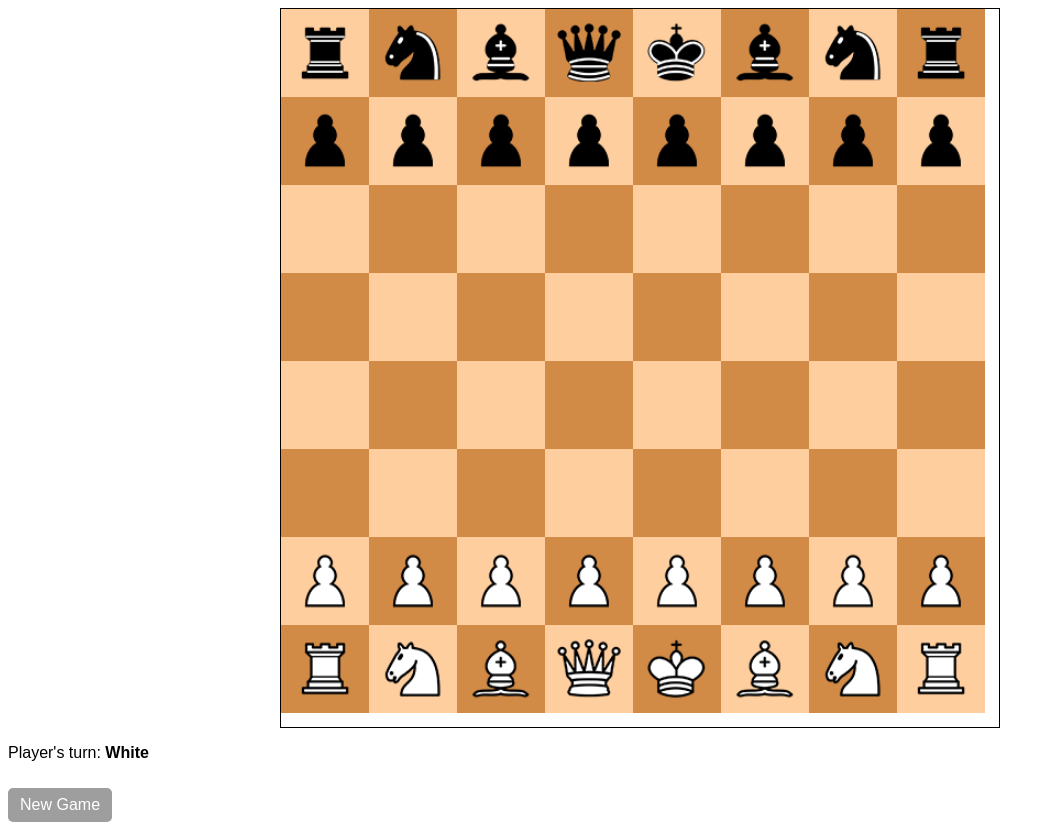
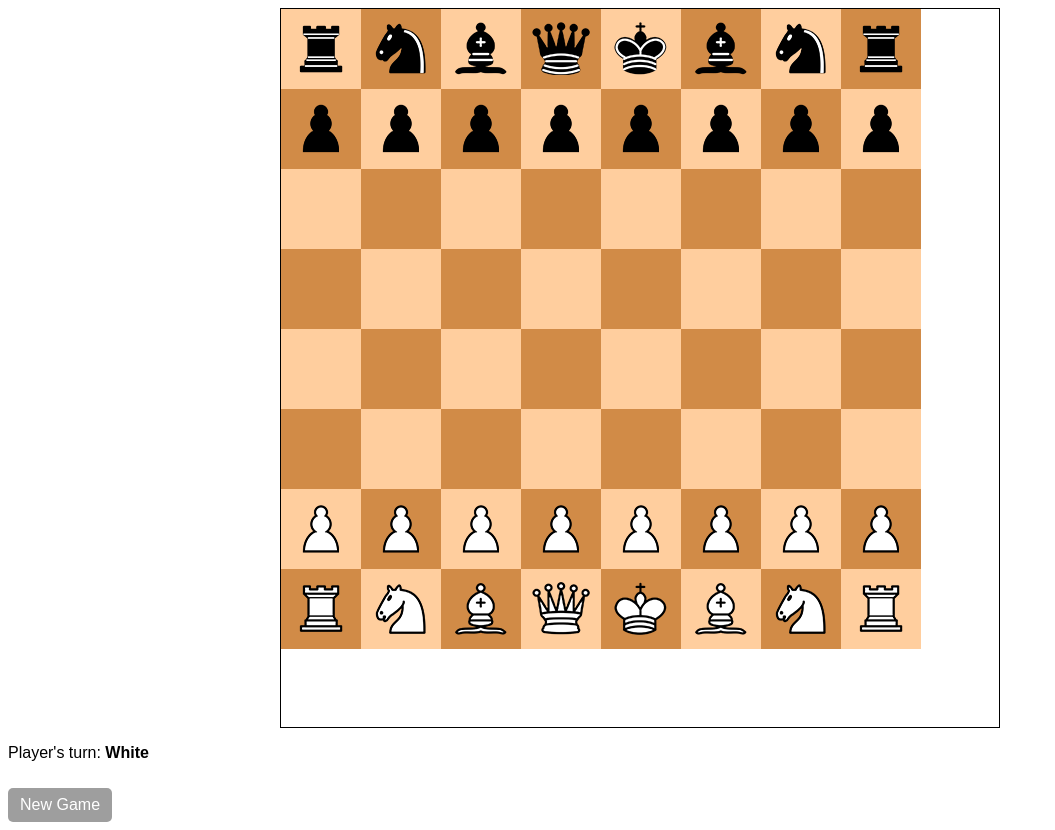
Before and after one commit to Artz1234/Collection, a plain HTML site: page Chess-master/index.html in a window 1280 px wide. Shown: the whole page, without its empty margins (0-1055 px from the left). Drawn offline with Linux system fonts and the light colour scheme.

Commit message:
Update style.css 10vh

```diff
--- a/Chess-master/css/style.css
+++ b/Chess-master/css/style.css
@@ -19,8 +19,8 @@ html, body{
 #board .square{
 	background-image:url("../img/pieces.png");
 	background-size:600% 200%;
-	width: 11vw;
-        max-width: 11vh;
+	width: 10vw;
+        max-width: 10vh;
         aspect-ratio: 1 / 1;
         margin: 0 auto;
 	float:left;
```
